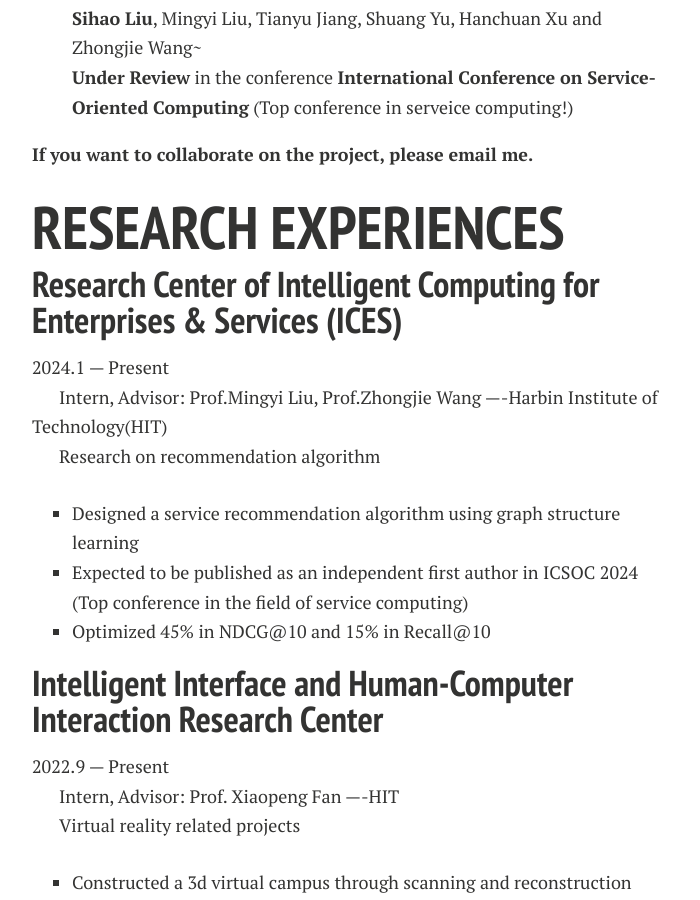
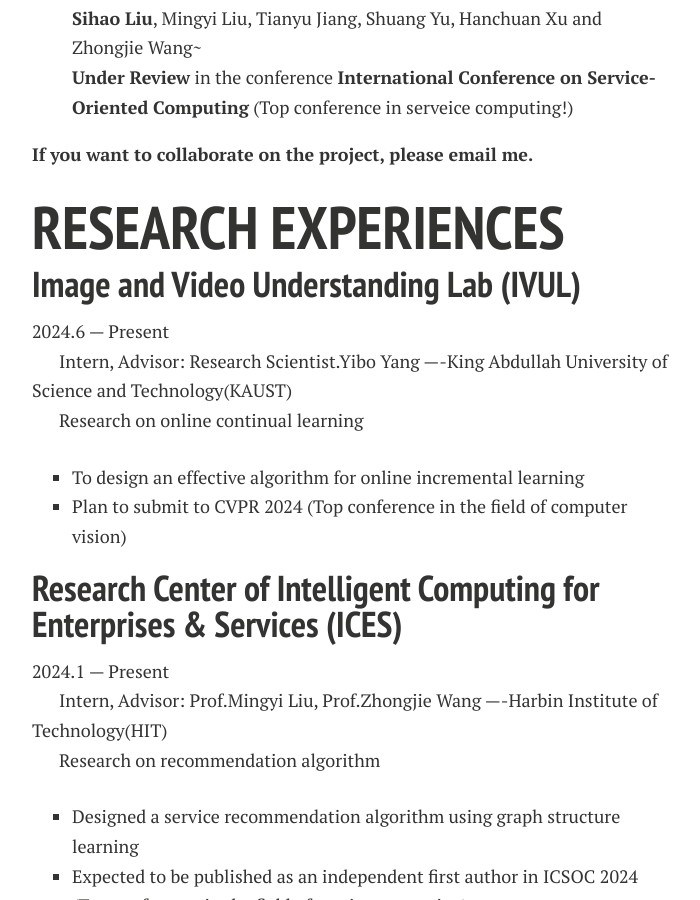
Before and after one commit to MyToumaKazusa/MyToumaKazusa.github.io, a Jekyll site: the page built from publications.md, in a window 1280 px wide and 900 px high, scrolled down 373 px. Shown: the whole window, without its empty margins (288-988 px from the left). Built offline with Jekyll 4.4.1, drawn with Linux system fonts in a browser that asks for light colours; nearby versions of some CDN libraries; comment, search, counter and statistics services are not loaded; a style sheet for code colours, icons or effects is not loaded.

Commit message:
Please enter the commit message for your changes. Lines starting

```diff
--- a/publications.md
+++ b/publications.md
@@ -45,6 +45,16 @@ Lastest Update: 5th Jun 2024.
 
 
 #  RESEARCH EXPERIENCES
+
+## Image and Video Understanding Lab (IVUL)
+
+2024.6 --- Present
+
+Intern, Advisor: Research Scientist.Yibo Yang ----King Abdullah University of Science and Technology(KAUST)
+
+Research on online continual learning
+- To design an effective algorithm for online incremental learning
+- Plan to submit to CVPR 2024 (Top conference in the field of computer vision)
 
 ## Research Center of Intelligent Computing for Enterprises & Services (ICES)
 
```
